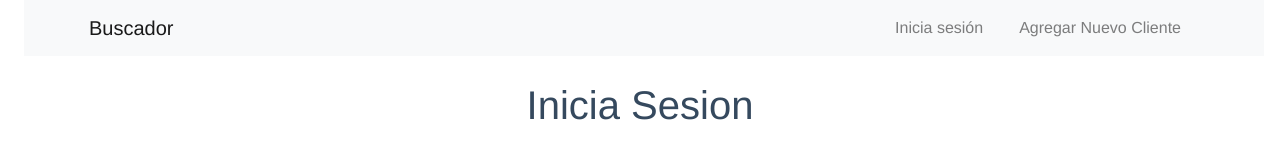
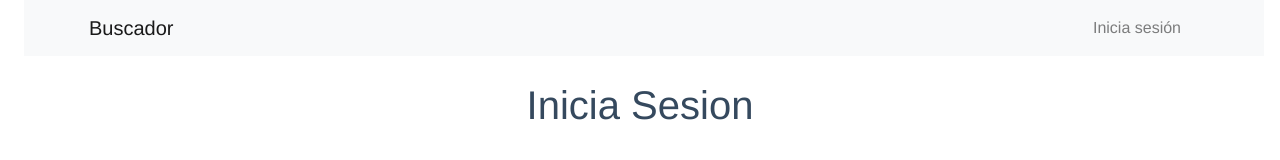
Before and after one commit to LopsanAMO/Despacho-front, a Vue app: page / in a window 1280 px wide. Shown: the top 160 px of the page. Built offline with nearby package versions, Linux system fonts and the light colour scheme.

Commit message:
check login sesion to create clients

```diff
--- a/src/App.vue
+++ b/src/App.vue
@@ -15,7 +15,7 @@
             <li class="nav-item" v-else>
               <a class="nav-link" style="cursor: pointer;" v-on:click="logout">Cerrar sesión</a>
             </li>
-            <li class="nav-item">
+            <li class="nav-item" v-if="isLoggedIn == true">
               <a class="nav-link" style="cursor: pointer;" v-b-modal.modalClient>Agregar Nuevo Cliente</a>
             </li>
           </ul>
```
